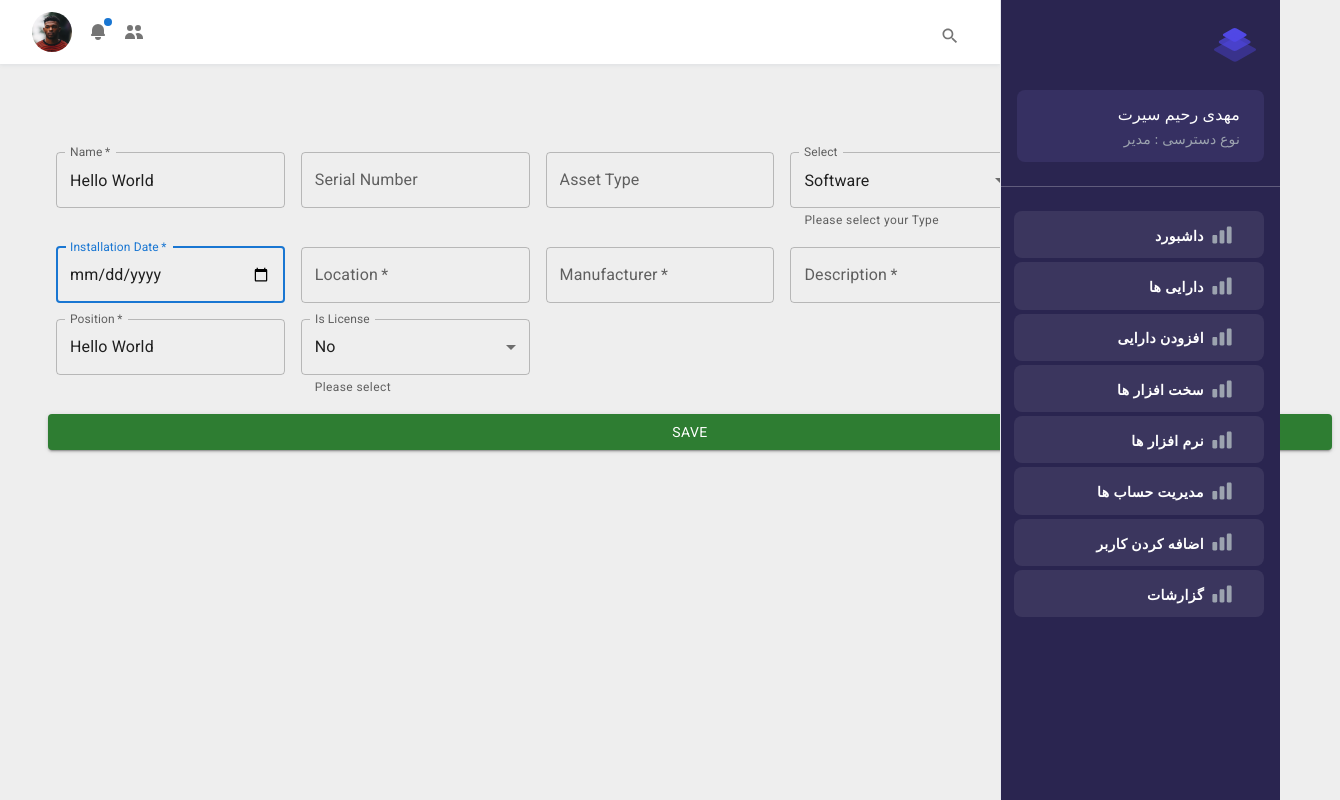
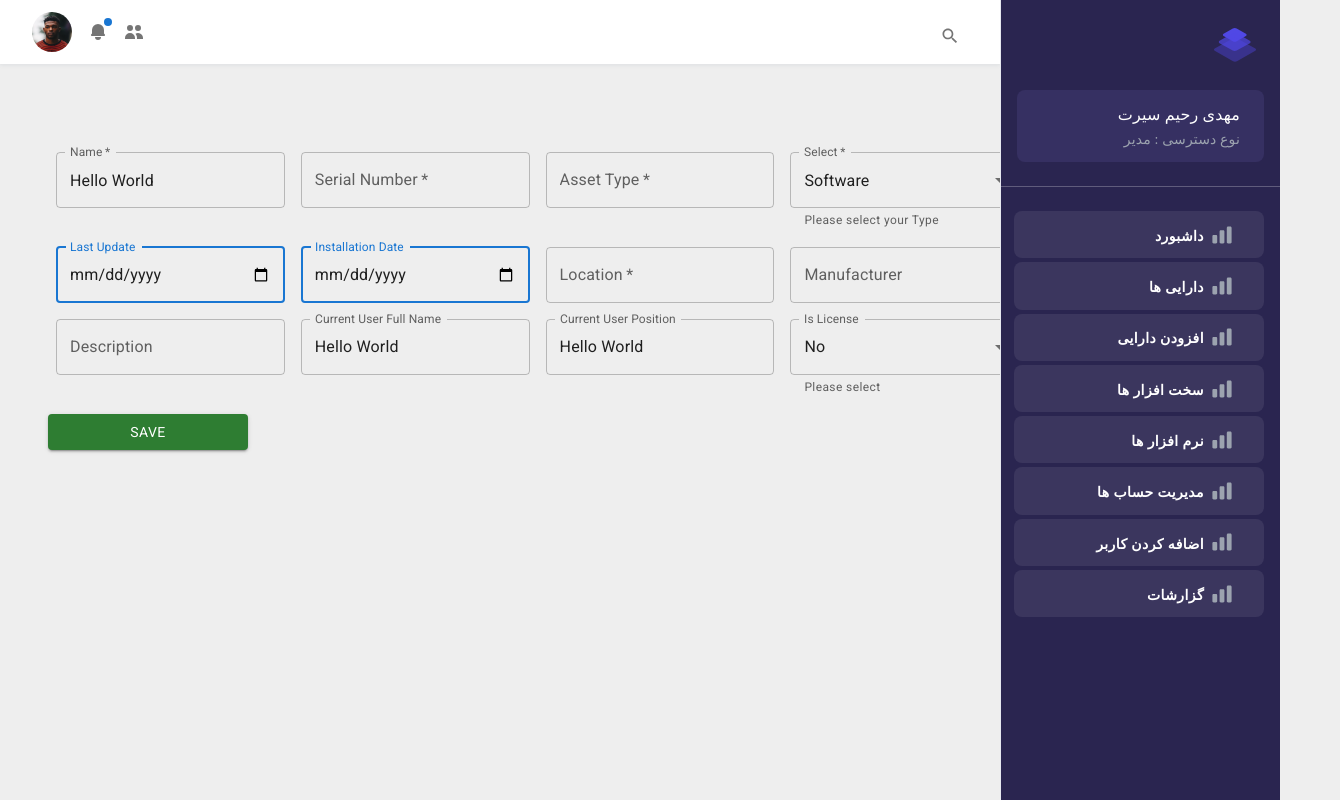
Before and after one commit to mehdirhm/Asset_management, a React (Create React App) app in the folder client/: page /add-asset in a window 1280 px wide. Shown: the whole page, 1340 px wide, since content can reach past the window. Built offline with nearby package versions, Linux system fonts and the light colour scheme.

Commit message:
resize box of add-asset

```diff
--- a/client/src/routes/add-assets.js
+++ b/client/src/routes/add-assets.js
@@ -149,11 +149,29 @@ export default function AddAssets() {
         }
 
       }
+      console.log(newAsset());
 
       axios.post('http://localhost:3030/assets', {
       data: newAsset()
 
+    }).then((res) => {
+
+      if(res.status !== 200){
+        console.log(res.data)
+        // localStorage.setItem('token',res.headers['x-auth-token'])
+        // window.location.href = "http://localhost:3000/dashboard";
+
+      }
+      // alert(res.data);
+
+
+    })
+    .catch(err => {
+     alert(err.response.data);
     });
+
+
+    ;
       console.log(newAsset());
 
     };
@@ -171,7 +189,7 @@ export default function AddAssets() {
       sx={{
         marginTop: 10,
         marginLeft: 5,
-        width: 1300,
+        width:1000,
         height: 300,
         '& .MuiTextField-root': { m: 1, width: '25ch' },
         '& > :not(style)': { m: 1 },
@@ -189,12 +207,14 @@ export default function AddAssets() {
         />
 
         <TextField
+          required
           id="outlined-password-input"
           label="Serial Number"
           onChange={handleChangeSerialNumber}
           autoComplete="current-password"
         />
         <TextField
+        required
           id="outlined-required"
           label="Asset Type"
           onChange={handleChangeAssetType}
@@ -202,6 +222,7 @@ export default function AddAssets() {
 
         />
         <TextField
+        required
           id="outlined-select-currency"
           select
           label="Select"
@@ -217,7 +238,7 @@ export default function AddAssets() {
         </TextField>
 
 <TextField
-          required
+
           id="outlined-required"
           label="Last Update"
           onChange={handleChangeLastUpdate}
@@ -226,7 +247,7 @@ export default function AddAssets() {
 
 <TextField
             focused
-          required
+
           label="Installation Date"
           onChange={handleChangeInstallationDate}
           type="date"
@@ -242,7 +263,7 @@ export default function AddAssets() {
 
         />
         <TextField
-          required
+
           id="outlined-required"
           label="Manufacturer"
           onChange={handleChangeManufacturer}
@@ -250,7 +271,7 @@ export default function AddAssets() {
         />
 
 <TextField
-          required
+
           id="outlined-required"
           label="Description"
           onChange={handleChangeDescription}
@@ -258,17 +279,17 @@ export default function AddAssets() {
         />
 
 <TextField
-          required
+
           id="outlined-required"
-          label="Full Name"
+          label="Current User Full Name"
           onChange={handleChangeFullName}
           defaultValue="Hello World"
         />
 
 <TextField
-          required
+
           id="outlined-required"
-          label="Position"
+          label="Current User Position"
           onChange={handleChangePosition}
           defaultValue="Hello World"
         />
@@ -293,7 +314,7 @@ export default function AddAssets() {
 
 
       </div>
-      <Stack  >
+      <Stack  width="200px"  >
       <Button
       onClick = {handleSubmit}
 
```
